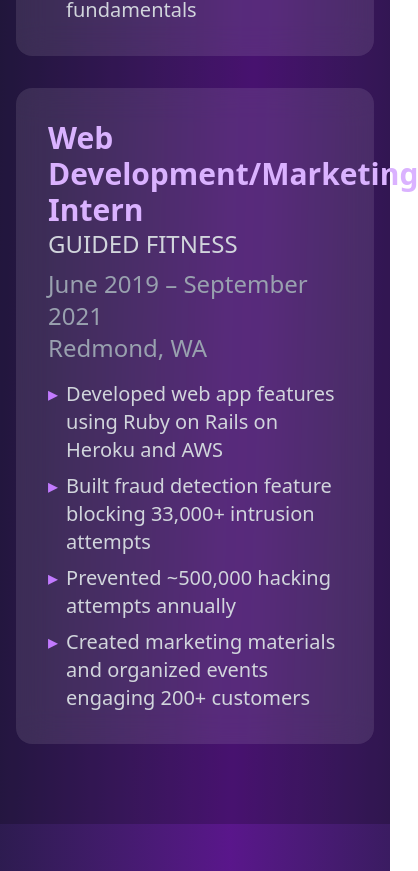
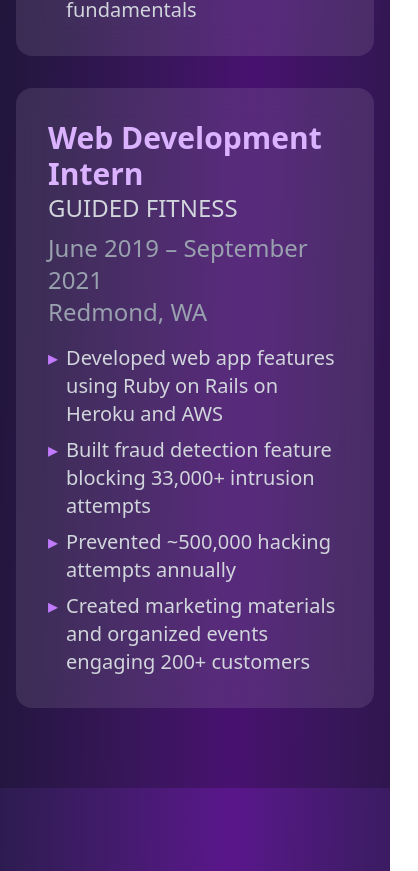
Before and after one commit to AnthonyL103/AnthonysWebPage, a React (Vite) app in the folder AnthonysWebPage/: page / in a window 390 px wide. Shown: the part 4440-5311 px from the top of the page, 418 px wide, since content can reach past the window. Built offline with nearby package versions, Linux system fonts and the light colour scheme.

Commit message:
Update position title for internship at Guided Fitness
feat(ui): got rid of irrelevant naming in title for guided fitness experience, fits better on mobile ui as well

```diff
--- a/AnthonysWebPage/src/App.tsx
+++ b/AnthonysWebPage/src/App.tsx
@@ -170,7 +170,7 @@
     },
     {
       company: "GUIDED FITNESS",
-      position: "Web Development/Marketing Intern",
+      position: "Web Development Intern",
       location: "Redmond, WA",
       period: "June 2019 – September 2021",
       points: [
```
